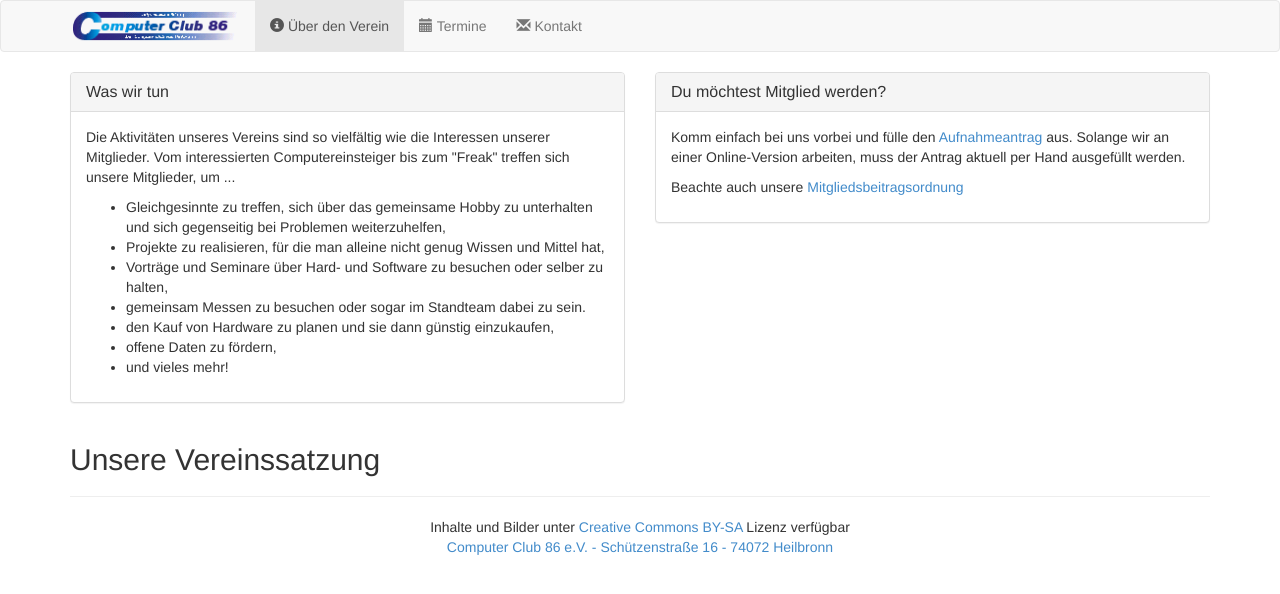
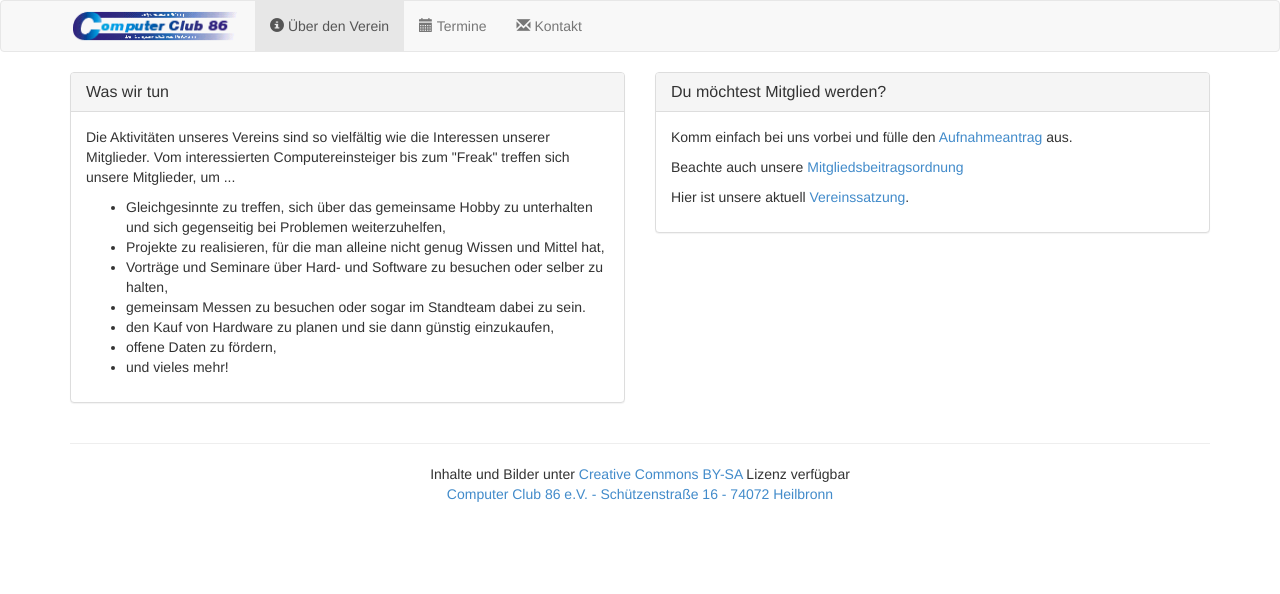
Before and after one commit to cc86hn/hp, a Jekyll site: the page built from about.html, in a window 1280 px wide. Shown: the top 594 px of the page. Built offline with Jekyll 4.4.1, drawn with Linux system fonts in a browser that asks for light colours.

Commit message:
rework for linked documents

```diff
--- a/about.html
+++ b/about.html
@@ -31,11 +31,10 @@
 				<h2 class="panel-title">Du möchtest Mitglied werden?</h2>
 			</div>
 			<div class="panel-body">
-				<p>Komm einfach bei uns vorbei und fülle den <a href="documents/aufnahmeantrag.pdf">Aufnahmeantrag</a> aus. Solange wir an einer Online-Version arbeiten, muss der Antrag aktuell per Hand ausgefüllt werden.</p>
-				<p>Beachte auch unsere <a href="mitgliedsbeitragsordnung.pdf">Mitgliedsbeitragsordnung</a></p>
+				<p>Komm einfach bei uns vorbei und fülle den <a href="/documents/aufnahmeantrag.pdf">Aufnahmeantrag</a> aus.</p>
+				<p>Beachte auch unsere <a href="/mitgliedsbeitragsordnung.pdf">Mitgliedsbeitragsordnung</a></p>
+				<p>Hier ist unsere aktuell <a href="/documents/vereinssatzung.pdf">Vereinssatzung</a>.
 			</div>
 		</div>
 	</div>
 </div>
-
-<h2>Unsere Vereinssatzung</h2>
```
